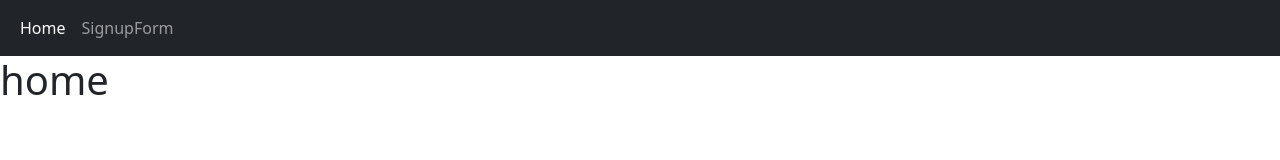
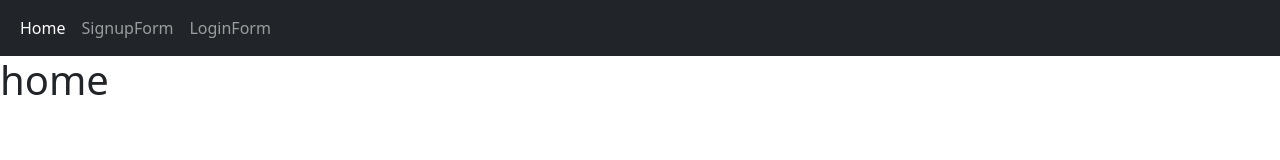
Before and after one commit to Raj5212/raj752287, a React (Create React App) app: page / in a window 1280 px wide. Shown: the top 160 px of the page. Built offline with nearby package versions, Linux system fonts and the light colour scheme.

Commit message:
ctrl + z

```diff
--- a/src/Head.js
+++ b/src/Head.js
@@ -18,6 +18,9 @@ const Head = () => {
           <NavLink className="nav-link" to="/SignupForm">SignupForm</NavLink>
         </li>
 
+        <li className="nav-item">
+          <NavLink className="nav-link" to="/LoginForm">LoginForm</NavLink>
+        </li>
       </ul>
     </div>
   </div>
```
